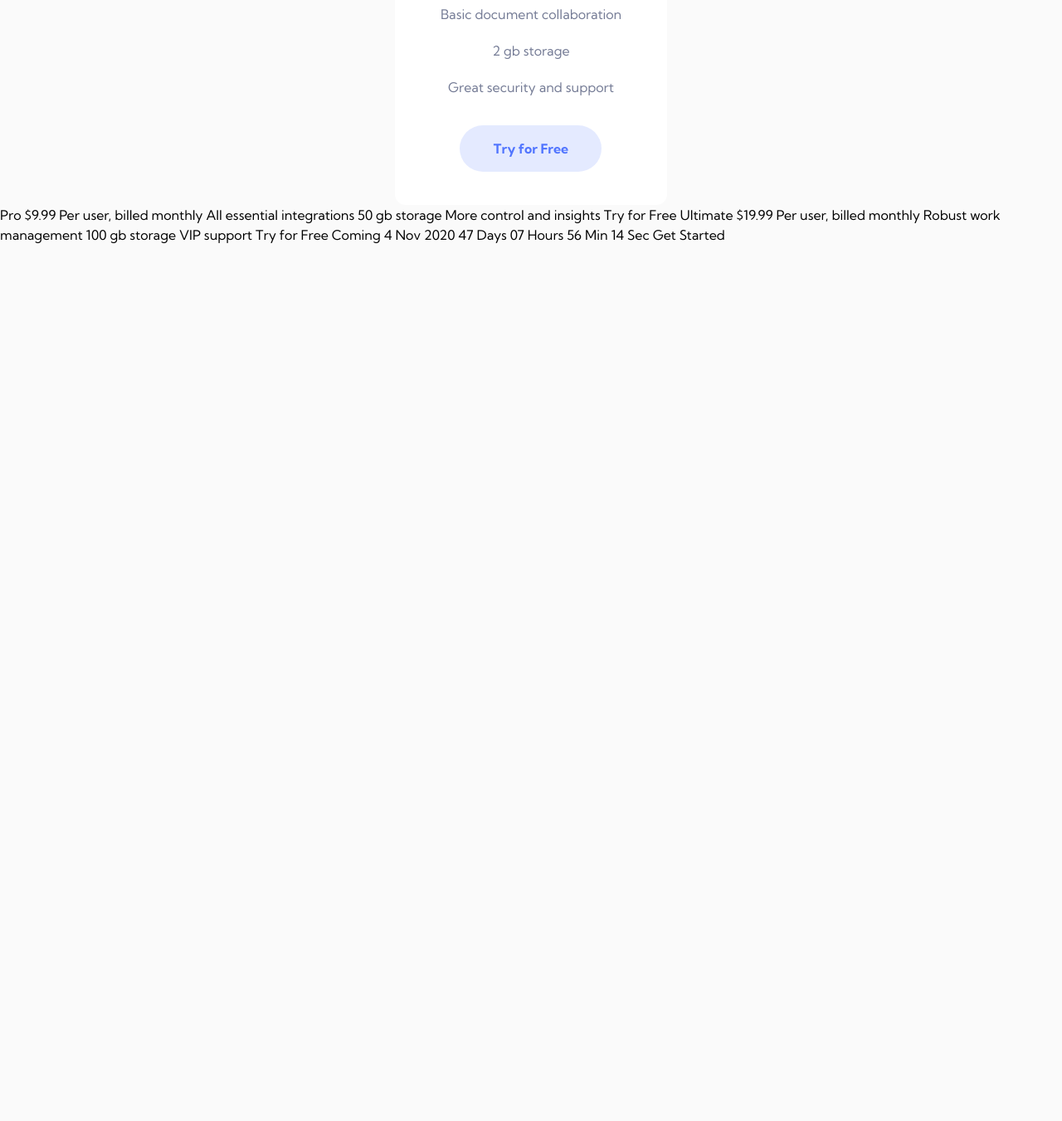
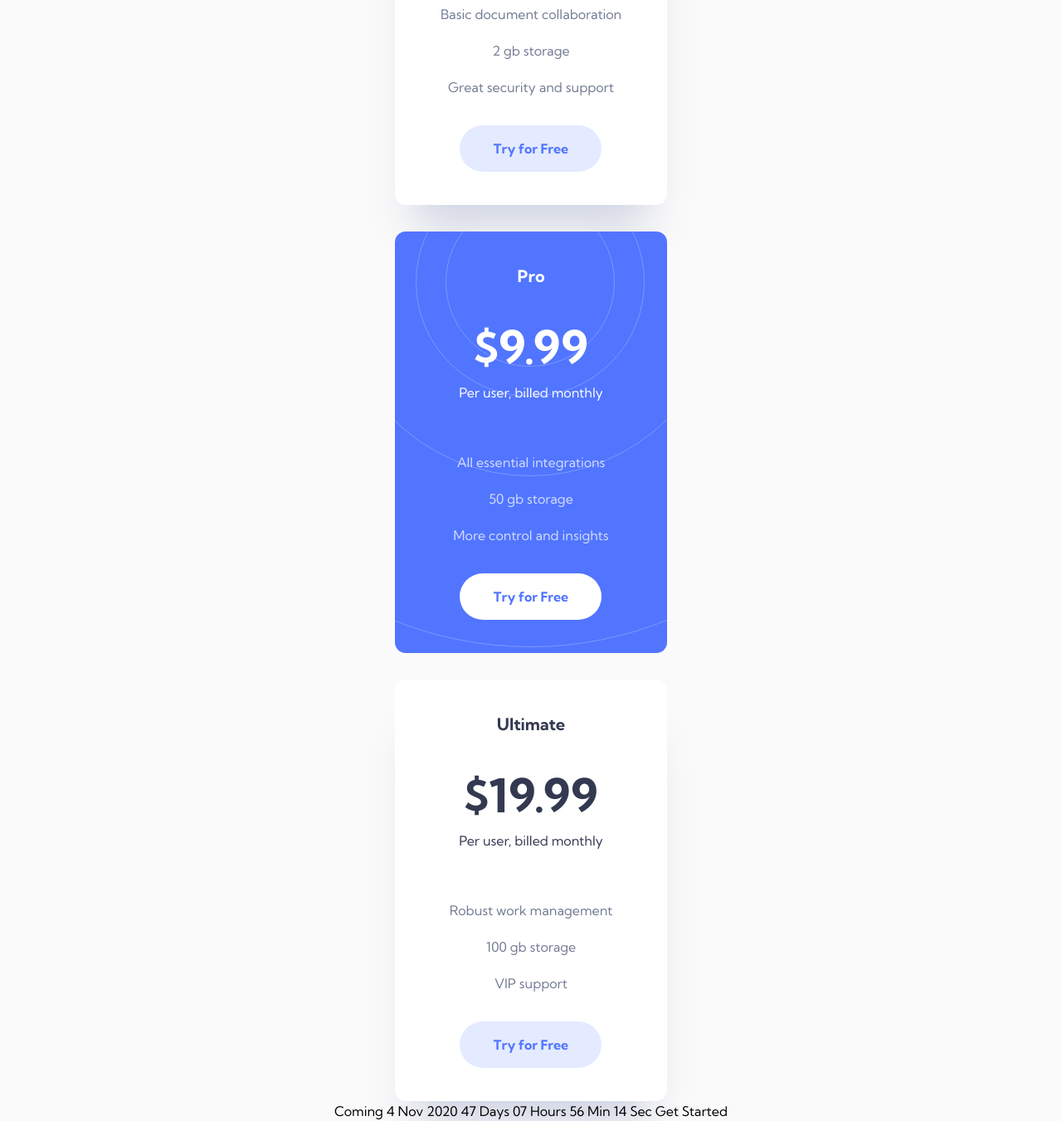
Before and after one commit to stephjoseph/officelite-coming-soon-site, a website: page src/index.html in a window 1280 px wide. Shown: the part 1151-2502 px from the top of the page at 83% size. Before the commit the page ends 1446 px from the top, so only its background shows below. Drawn offline with Linux system fonts and the light colour scheme.

Commit message:
Update index.html

```diff
--- a/src/index.html
+++ b/src/index.html
@@ -59,7 +59,7 @@
           intuitive interface to improve productivity.
         </p>
         <a
-          class="flex h-14 w-[10.688rem] items-center justify-center rounded-[28px] bg-[#5175FF] text-base font-normal leading-[1.625rem] tracking-normal text-white"
+          class="flex h-14 w-[10.688rem] items-center justify-center rounded-[28px] bg-[#5175FF] text-base font-bold leading-[1.625rem] tracking-normal text-white"
           href=""
           >Get started</a
         >
@@ -67,7 +67,7 @@
     </header>
     <main class="mx-auto flex w-[20.5rem] flex-col items-center gap-8">
       <div
-        class="flex w-full flex-col items-center gap-14 rounded-[13px] bg-white px-[1.875rem] py-10 text-center"
+        class="flex w-full flex-col items-center gap-14 rounded-[13px] bg-white px-[1.875rem] py-10 text-center shadow-[0_50px_50px_-25px_rgba(75,92,154,0.2472)]"
       >
         <div class="flex flex-col">
           <h2
@@ -111,10 +111,106 @@
           >
         </div>
       </div>
+      <div
+        class="relative flex w-full flex-col items-center gap-14 overflow-hidden rounded-[13px] bg-[#5175FF] px-[1.875rem] py-10 text-center"
+      >
+        <div
+          class="absolute top-[-23.688rem] left-[-17.313rem] h-[55rem] w-[55rem]"
+        >
+          <img
+            class="h-[55rem] w-[55rem]"
+            src="../assets/home/bg-pattern-pricing.svg"
+            alt=""
+          />
+        </div>
+        <div class="z-10 flex flex-col">
+          <h2
+            class="mb-10 text-xl font-bold leading-[1.75rem] tracking-normal text-white"
+          >
+            Pro
+          </h2>
+          <p
+            class="mb-2 text-[3.5rem] font-bold leading-[4rem] tracking-normal text-white"
+          >
+            $9.99
+          </p>
+          <p
+            class="text-base font-normal leading-[1.75rem] tracking-normal text-white"
+          >
+            Per user, billed monthly
+          </p>
+        </div>
+        <div class="z-10 flex flex-col items-center gap-8">
+          <div class="flex flex-col items-center gap-4">
+            <p
+              class="text-base font-normal leading-[1.75rem] tracking-normal text-white/75"
+            >
+              All essential integrations
+            </p>
+            <p
+              class="text-base font-normal leading-[1.75rem] tracking-normal text-white/75"
+            >
+              50 gb storage
+            </p>
+            <p
+              class="text-base font-normal leading-[1.75rem] tracking-normal text-white/75"
+            >
+              More control and insights
+            </p>
+          </div>
+          <a
+            class="flex h-14 w-[10.688rem] items-center justify-center rounded-[28px] bg-white px-[2.5rem] py-[0.875rem] text-base font-bold leading-[1.75rem] tracking-normal text-[#5175FF]"
+            href=""
+            >Try for Free</a
+          >
+        </div>
+      </div>
+      <div
+        class="flex w-full flex-col items-center gap-14 rounded-[13px] bg-white px-[1.875rem] py-10 text-center shadow-[0_50px_50px_-25px_rgba(75,92,154,0.2472)]"
+      >
+        <div class="flex flex-col">
+          <h2
+            class="mb-10 text-xl font-bold leading-[1.75rem] tracking-normal text-[#333950]"
+          >
+            Ultimate
+          </h2>
+          <p
+            class="mb-2 text-[3.5rem] font-bold leading-[4rem] tracking-normal text-[#333950]"
+          >
+            $19.99
+          </p>
+          <p
+            class="text-base font-normal leading-[1.75rem] tracking-normal text-[#333950]"
+          >
+            Per user, billed monthly
+          </p>
+        </div>
+        <div class="flex flex-col items-center gap-8">
+          <div class="flex flex-col items-center gap-4">
+            <p
+              class="text-base font-normal leading-[1.75rem] tracking-normal text-[#747B95]"
+            >
+              Robust work management
+            </p>
+            <p
+              class="text-base font-normal leading-[1.75rem] tracking-normal text-[#747B95]"
+            >
+              100 gb storage
+            </p>
+            <p
+              class="text-base font-normal leading-[1.75rem] tracking-normal text-[#747B95]"
+            >
+              VIP support
+            </p>
+          </div>
+          <a
+            class="flex h-14 w-[10.688rem] items-center justify-center rounded-[28px] bg-[#5175FF]/[0.1526] px-[2.5rem] py-[0.875rem] text-base font-bold leading-[1.75rem] tracking-normal text-[#5175FF]"
+            href="./style.css"
+            >Try for Free</a
+          >
+        </div>
+      </div>
     </main>
-    Pro $9.99 Per user, billed monthly All essential integrations 50 gb storage
-    More control and insights Try for Free Ultimate $19.99 Per user, billed
-    monthly Robust work management 100 gb storage VIP support Try for Free
 
     <!-- If you're choosing to make this date dynamic, set it to 30 days in the future from the moment the visitor views the page -->
     Coming 4 Nov 2020
```
